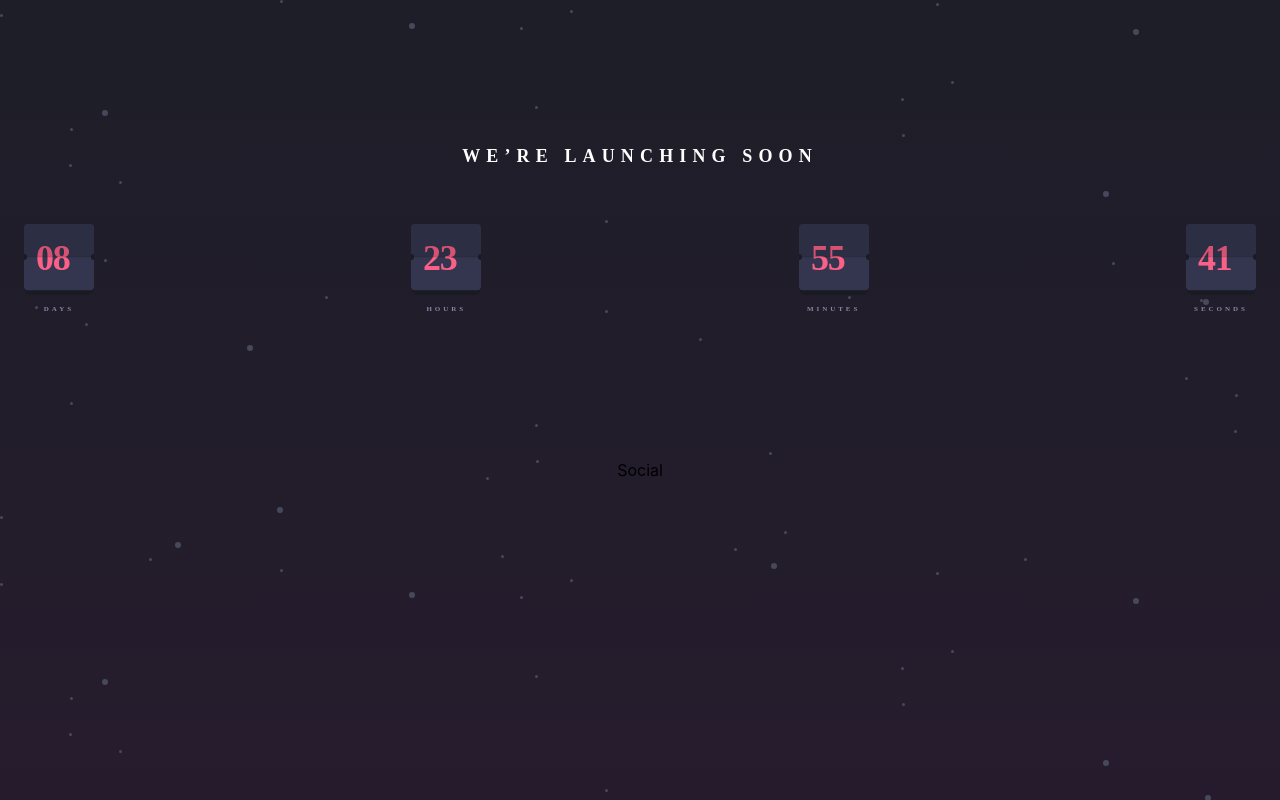
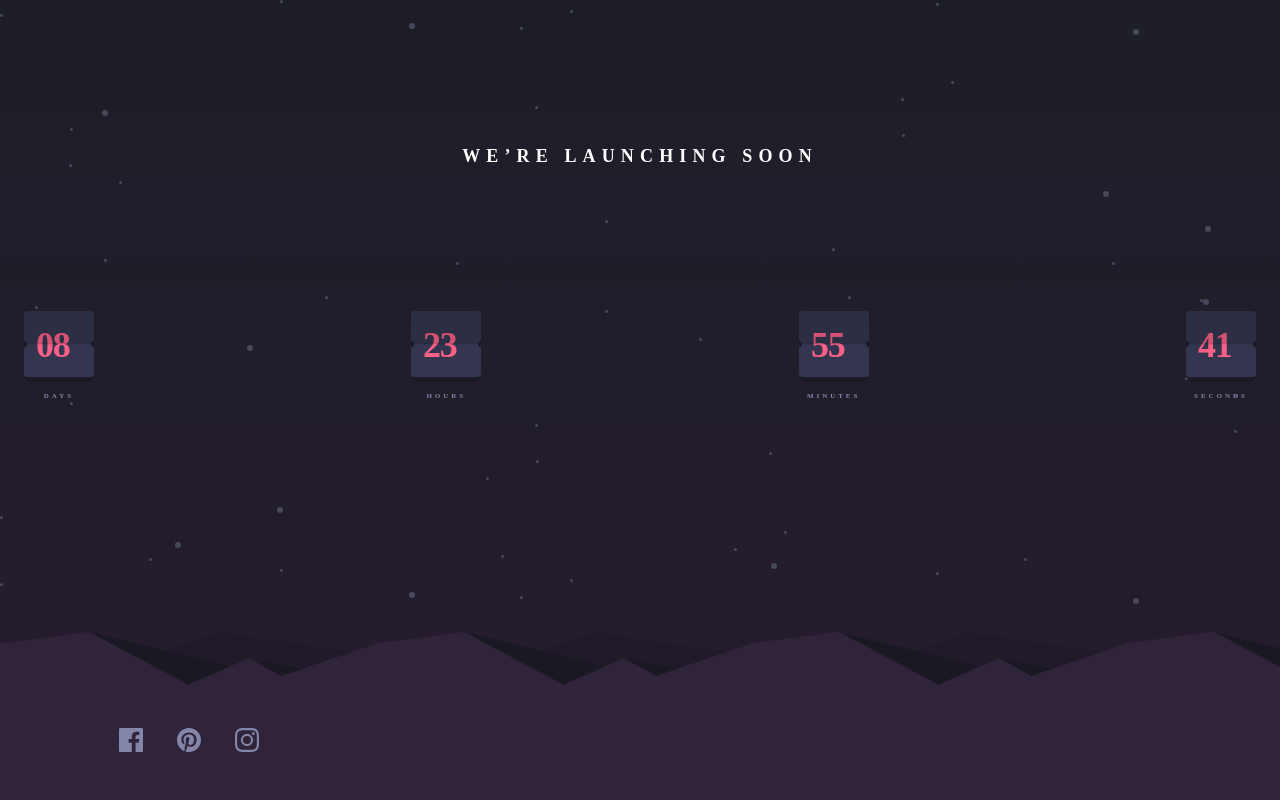
Before and after one commit to roodhouse/frontend-mentor-launch-countdown, a React (Create React App) app: page / in a window 1280 px wide. Built offline with nearby package versions, Linux system fonts and the light colour scheme; the HTML template or start-up script is replaced by a standard one.

Commit message:
mbView done

```diff
--- a/src/App.js
+++ b/src/App.js
@@ -7,11 +7,11 @@ function App() {
   return (
     <div className="App">
      <div id='mainWrapper' className='bg-background h-screen'>
-      <div id='mainContainer' className='bg-[url("/src/images/bg-stars.svg")] h-full pt-[142px] px-6 pb-12'>
-        <div id='bodyWrapper' className='mb-[54px]'>
+      <div id='mainContainer' className='bg-[url("/src/images/bg-stars.svg")] h-full pt-[142px] flex flex-col justify-between'>
+        <div id='bodyWrapper' className='mb-[54px] px-6'>
           <Body />
         </div>
-        <div id='countdownWrapper' className='mb-[163px]'>
+        <div id='countdownWrapper' className='mb-[163px] px-6'>
           <Countdown />
         </div>
         <div id='socialWrapper'>
--- a/src/components/Social.jsx
+++ b/src/components/Social.jsx
@@ -1,8 +1,23 @@
 import React from 'react'
+import Facebook from '../images/icon-facebook.svg'
+import Pinterest from '../images/icon-pinterest.svg'
+import Instagram from '../images/icon-instagram.svg'
 
 function Social() {
   return (
-    <div>Social</div>
+    <>
+      <div id="socialContainer" className='bg-[url("/src/images/bg-hills.svg")] h-[168px] flex pl-[119px] pt-[96px] pb-12'>
+        <div id="facebookIcon" className='mr-[34px]'>
+          <img src={Facebook} alt="Facebook" />
+        </div>
+        <div id="pinterestIcon" className='mr-[34px]'>
+          <img src={Pinterest} alt="Pinterest" />
+        </div>
+        <div id="instagramIcon">
+          <img src={Instagram} alt="Instagram" className=''/>
+        </div>
+      </div>
+    </>
   )
 }
 
```
Also changed, not shown: src/images/bg-hills.svg (added).
